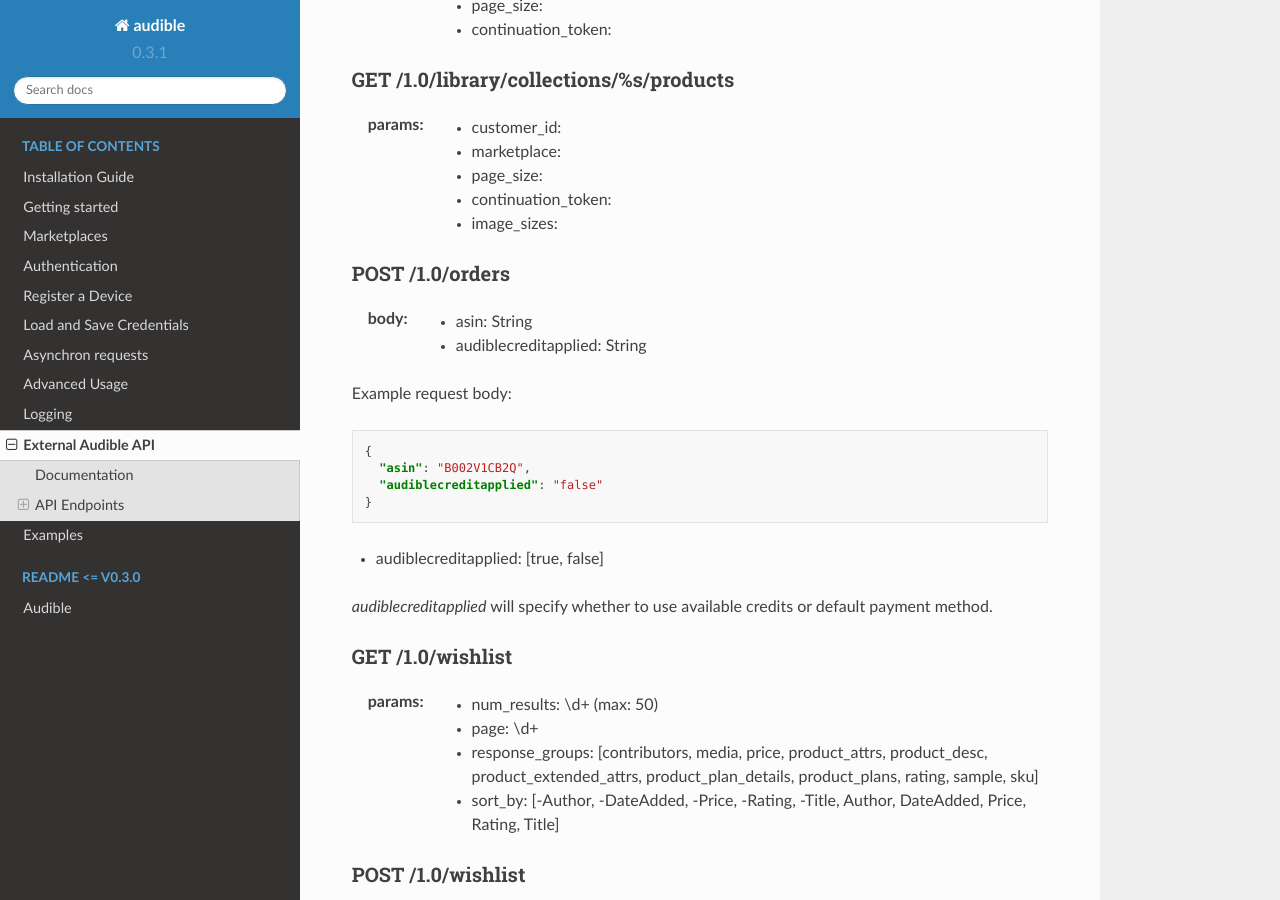
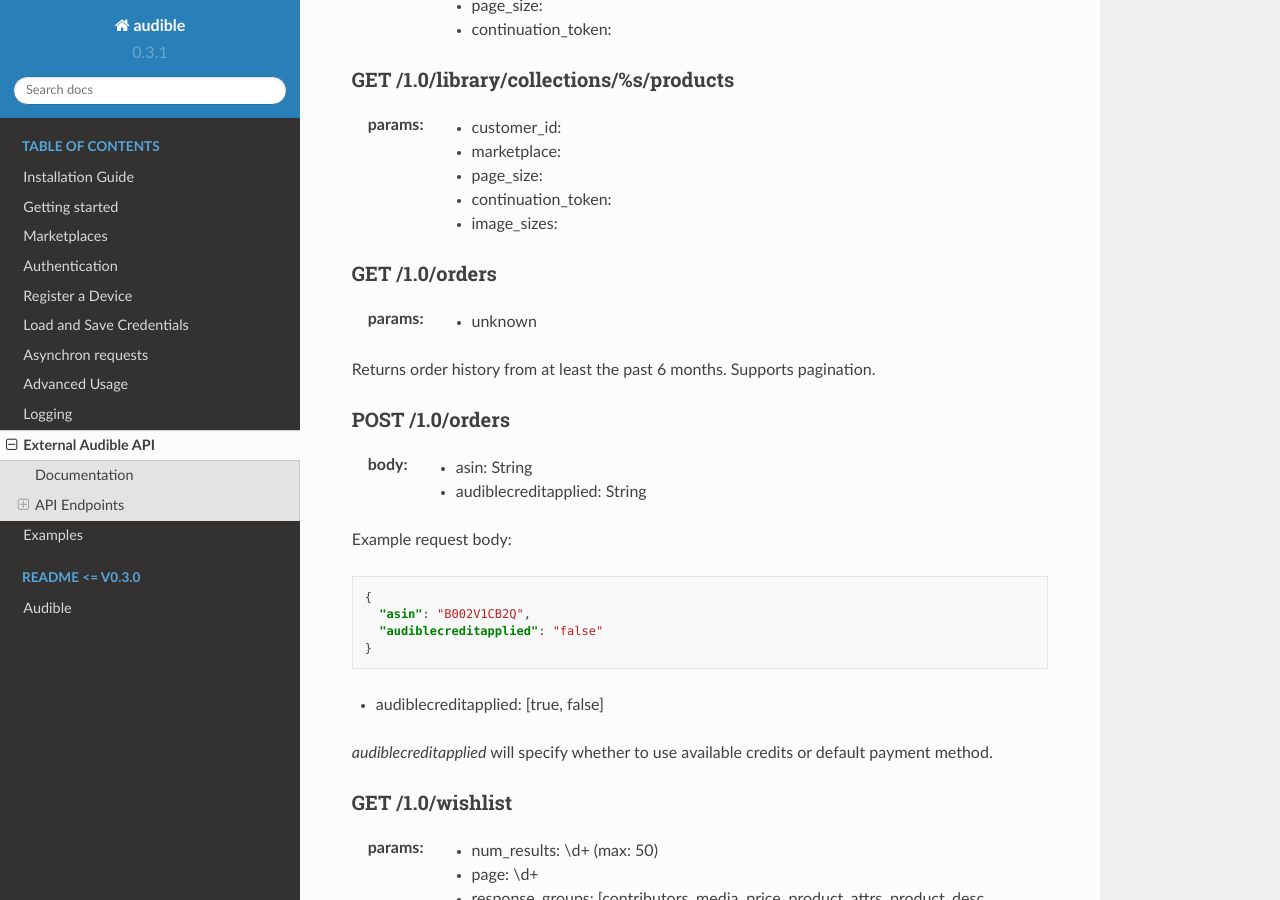
Before and after one commit to mkb79/Audible, a Sphinx documentation site: the page built from docs/source/misc/external_api.rst, in a window 1280 px wide and 900 px high, scrolled down 2443 px. Built offline with Sphinx 7.4.7 and the Read the Docs theme 2.0.0, drawn with Linux system fonts in a browser that asks for light colours.

Commit message:
GET method on orders endpoint
Tried exploring parameters, especially on date ranges, but couldn't get anything to work.

```diff
--- a/docs/source/misc/external_api.rst
+++ b/docs/source/misc/external_api.rst
@@ -128,6 +128,14 @@
    - page_size:
    - continuation_token:
    - image_sizes:
+
+GET /1.0/orders
+----------------
+
+:params:
+   - unknown
+
+Returns order history from at least the past 6 months. Supports pagination.
 
 POST /1.0/orders
 ----------------
```
